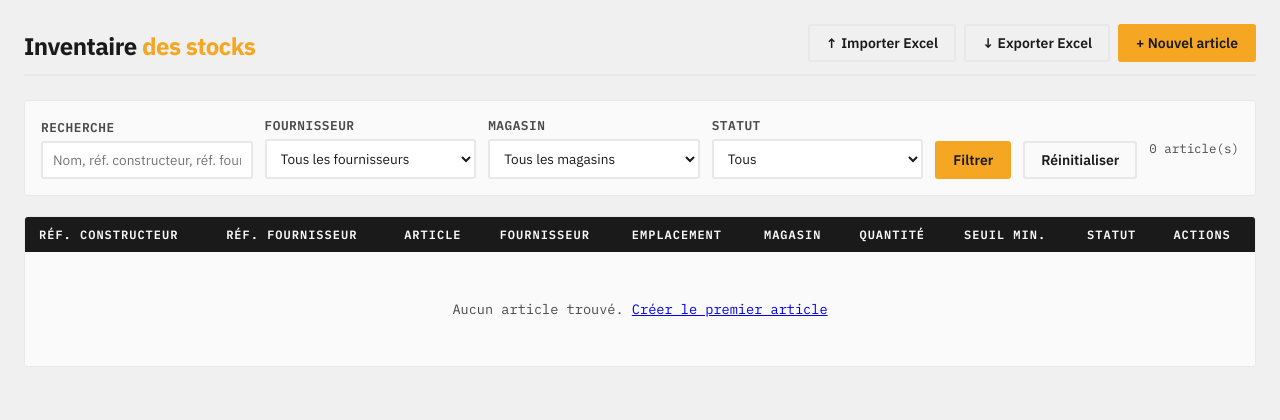
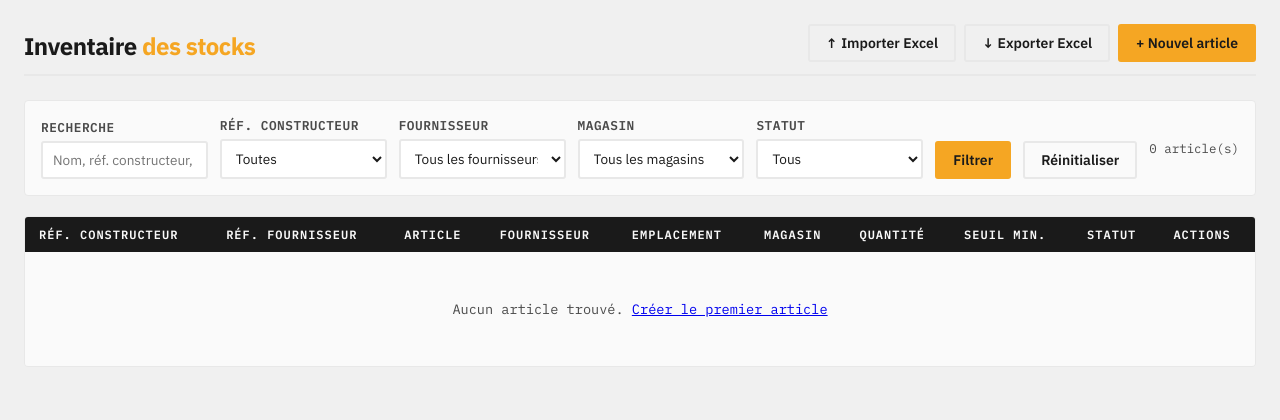
Before and after one commit to lipef94/API_VINCI, a Flask app: template templates/inventaire.html in a window 1280 px wide. Shown: the top 420 px of the page. Run offline with Flask 3, Linux system fonts and the light colour scheme; the template is opened without the code that fills it, so the values that code supplies are empty; some libraries are stand-ins or nearby versions.

Commit message:
inventaire.html

```diff
--- a/templates/inventaire.html
+++ b/templates/inventaire.html
@@ -48,6 +48,15 @@
       <input type="text" id="recherche" name="recherche"
              placeholder="Nom, réf. constructeur, réf. fournisseur…"
              value="{{ recherche }}">
+    </div>
+    <div class="form-group">
+      <label for="ref_constructeur">Réf. Constructeur</label>
+      <select id="ref_constructeur" name="ref_constructeur">
+        <option value="">Toutes</option>
+        {% for r in refs_constructeur %}
+        <option value="{{ r }}" {% if filtre_ref_constructeur == r %}selected{% endif %}>{{ r }}</option>
+        {% endfor %}
+      </select>
     </div>
     <div class="form-group">
       <label for="fournisseur">Fournisseur</label>
```
